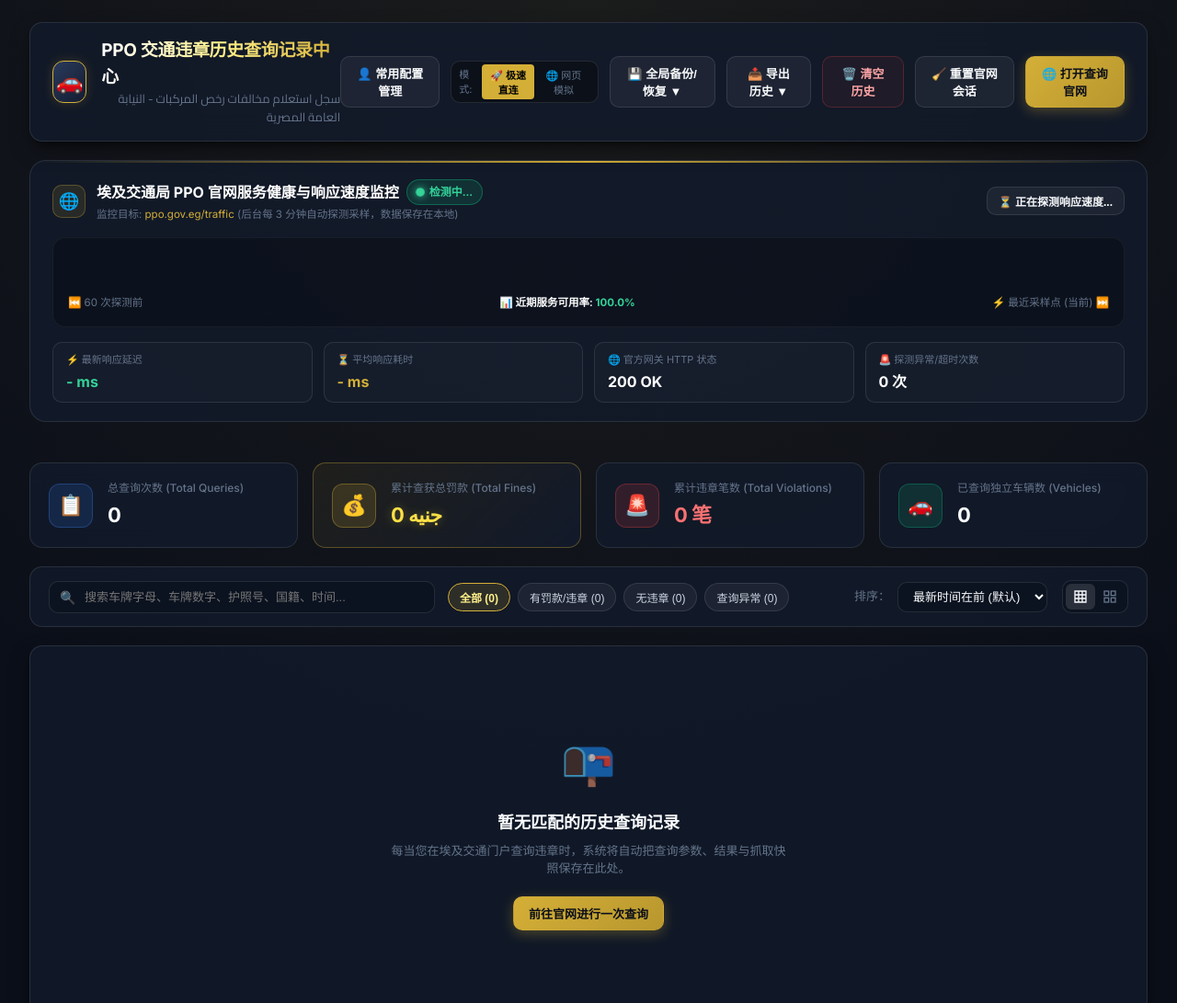
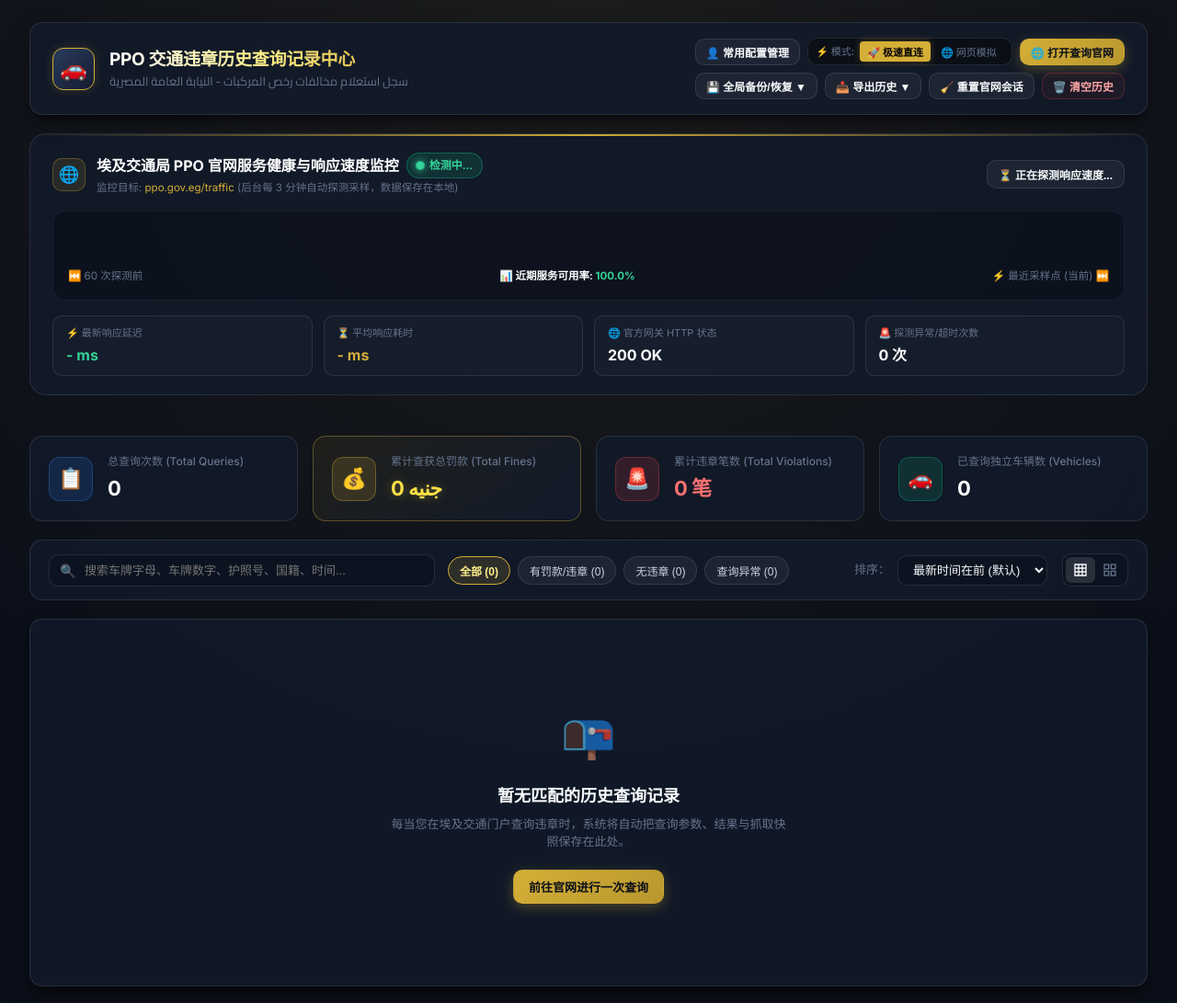
Before and after one commit to fanxiaolongx-max/ppo-traffic-autofill, a browser extension: page history.html in a window 1280 px wide. Shown: the top 1091 px of the page at 92% size. Drawn offline with Linux system fonts and the light colour scheme.

Commit message:
feat: add mode selection pill and update nav-actions layout in history interface

```diff
--- a/history.css
+++ b/history.css
@@ -113,9 +113,58 @@
 
 .nav-actions {
   display: flex;
+  flex-direction: column;
+  align-items: flex-end;
+  gap: 8px;
+  position: relative;
+}
+
+.nav-actions-row {
+  display: flex;
   align-items: center;
-  gap: 12px;
-  position: relative;
+  gap: 8px;
+  flex-wrap: wrap;
+  justify-content: flex-end;
+}
+
+/* 模式切换胶囊样式 */
+.mode-switch-container {
+  display: flex;
+  align-items: center;
+  gap: 6px;
+  background: rgba(0, 0, 0, 0.4);
+  padding: 3px 8px;
+  border-radius: var(--radius-md);
+  border: 1px solid var(--border-color);
+}
+
+.mode-switch-label {
+  font-size: 11px;
+  color: var(--text-muted);
+  font-weight: 500;
+}
+
+.mode-switch-group {
+  display: flex;
+  gap: 3px;
+}
+
+.btn-mode-pill {
+  padding: 3px 8px;
+  font-size: 11px;
+  border-radius: 4px;
+  border: none;
+  cursor: pointer;
+  background: transparent;
+  color: var(--text-muted);
+  transition: all 0.2s ease;
+}
+
+.btn-mode-pill.active {
+  background: var(--primary-gold);
+  color: #000;
+  font-weight: 700;
+  box-shadow: 0 0 8px rgba(212, 175, 55, 0.3);
 }
 
 /* 基础按钮样式 */
@@ -131,6 +180,12 @@
   transition: all 0.2s ease;
   border: 1px solid transparent;
   user-select: none;
+}
+
+.btn-sm {
+  padding: 5px 11px;
+  font-size: 12px;
+  gap: 6px;
 }
 
 .btn-primary {
--- a/history.html
+++ b/history.html
@@ -21,20 +21,29 @@
         </div>
       </div>
       <div class="nav-actions">
-        <button type="button" class="btn btn-outline" id="btn-open-profiles-mgr" title="管理所有已保存的常用车辆与人员配置">
+        <!-- 第一行：核心操作与入口 (常用配置、模式切换、官网直达) -->
+        <div class="nav-actions-row">
+          <button type="button" class="btn btn-outline btn-sm" id="btn-open-profiles-mgr" title="管理所有已保存的常用车辆与人员配置">
             <span>👤 常用配置管理</span>
           </button>
           <!-- 核心查询模式切换 -->
-        <div style="display: flex; align-items: center; gap: 6px; background: rgba(0,0,0,0.35); padding: 3px 8px; border-radius: var(--radius-md); border: 1px solid var(--border-color);">
-          <span style="font-size: 11px; color: var(--text-muted);">模式:</span>
-          <div id="history-query-mode-switch" style="display: flex; gap: 3px;">
-            <button type="button" class="btn-mode-pill active" data-mode="direct" title="推荐：后台直接发送 APEX 数据包，秒级出结果，不打开任何网页" style="padding: 3px 8px; font-size: 11px; border-radius: 4px; border: none; cursor: pointer; background: var(--primary-gold); color: #000; font-weight: 700;">🚀 极速直连</button>
-            <button type="button" class="btn-mode-pill" data-mode="tab_ui" title="备用：打开官方网站并在网页中模拟填表" style="padding: 3px 8px; font-size: 11px; border-radius: 4px; border: none; cursor: pointer; background: transparent; color: var(--text-muted);">🌐 网页模拟</button>
+          <div class="mode-switch-container">
+            <span class="mode-switch-label">⚡ 模式:</span>
+            <div id="history-query-mode-switch" class="mode-switch-group">
+              <button type="button" class="btn-mode-pill active" data-mode="direct" title="推荐：后台直接发送 APEX 数据包，秒级出结果，不打开任何网页">🚀 极速直连</button>
+              <button type="button" class="btn-mode-pill" data-mode="tab_ui" title="备用：打开官方网站并在网页中模拟填表">🌐 网页模拟</button>
             </div>
           </div>
+          <button type="button" class="btn btn-primary btn-sm" id="btn-open-portal" title="打开埃及 PPO 违章查询官方网站">
+            <span>🌐 打开查询官网</span>
+          </button>
+        </div>
+
+        <!-- 第二行：数据备份、导出与会话重置 -->
+        <div class="nav-actions-row">
           <!-- 全局数据备份与恢复中心 -->
           <div class="export-dropdown-wrapper" id="backup-dropdown-wrapper">
-          <button type="button" class="btn btn-outline" id="btn-backup-menu" title="备份与恢复插件所有数据（含车辆人员配置、历史记录、服务监控）">
+            <button type="button" class="btn btn-outline btn-sm" id="btn-backup-menu" title="备份与恢复插件所有数据（含车辆人员配置、历史记录、服务监控）">
               <span>💾 全局备份/恢复 ▼</span>
             </button>
             <div class="export-dropdown" id="backup-dropdown">
@@ -47,7 +56,7 @@
           </div>
           <!-- 历史数据单独导出 -->
           <div class="export-dropdown-wrapper" id="export-dropdown-wrapper">
-          <button type="button" class="btn btn-outline" id="btn-export-menu" title="导出查询记录数据">
+            <button type="button" class="btn btn-outline btn-sm" id="btn-export-menu" title="导出查询记录数据">
               <span>📥 导出历史 ▼</span>
             </button>
             <div class="export-dropdown" id="export-dropdown">
@@ -55,15 +64,13 @@
               <div class="export-item" id="btn-export-csv">📊 导出历史表格 (Excel/CSV)</div>
             </div>
           </div>
-        <button type="button" class="btn btn-danger-outline" id="btn-clear-all" title="清空全部历史记录">
+          <button type="button" class="btn btn-outline btn-sm" id="btn-clean-site-session" title="彻底清除埃及官网所有 Cookie、Session 历史痕迹，重置干净新会话">
+            <span>🧹 重置官网会话</span>
+          </button>
+          <button type="button" class="btn btn-danger-outline btn-sm" id="btn-clear-all" title="清空全部历史记录">
             <span>🗑️ 清空历史</span>
           </button>
-        <button type="button" class="btn btn-outline" id="btn-clean-site-session" title="彻底清除埃及官网所有 Cookie、Session 历史痕迹，重置干净新会话">
-          <span>🧹 重置官网会话</span>
-        </button>
-        <button type="button" class="btn btn-primary" id="btn-open-portal" title="打开埃及 PPO 违章查询官方网站">
-          <span>🌐 打开查询官网</span>
-        </button>
+        </div>
       </div>
     </header>
 
```
Lines whose indentation alone changed are shown as unchanged.
